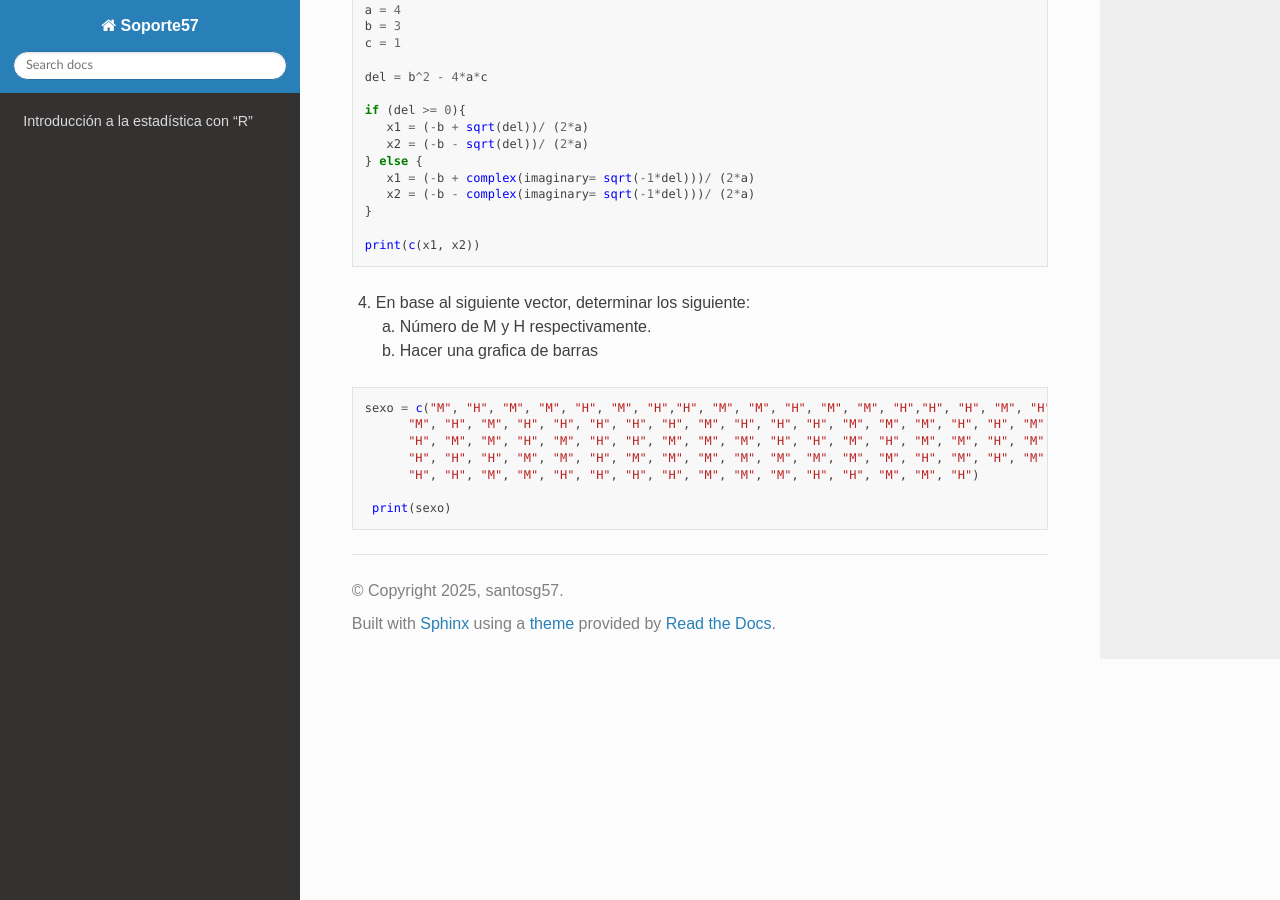
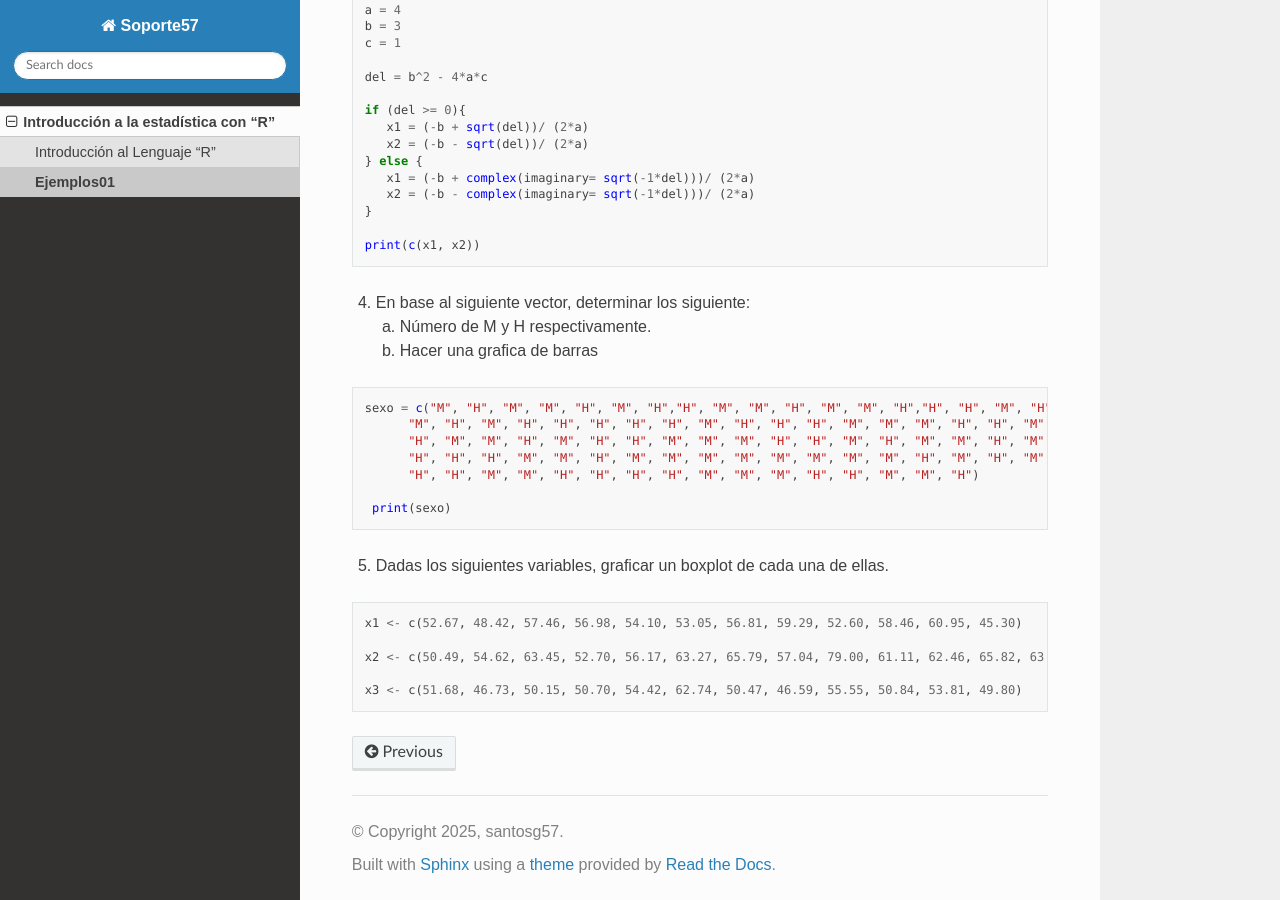
Before and after one commit to matecom57/cursofree, a Sphinx documentation site: the page built from docs/source/Curso_R/Ejemplos01.rst, in a window 1280 px wide and 900 px high, scrolled down 935 px. Built offline with Sphinx 7.4.7 and the Read the Docs theme 3.1.0, drawn with Linux system fonts in a browser that asks for light colours; some of the changed text lies outside the part shown.

Commit message:
Test comité

```diff
--- a/docs/source/Curso_R/Ejemplos01.rst
+++ b/docs/source/Curso_R/Ejemplos01.rst
@@ -78,3 +78,14 @@ Ejemplos01
          "H", "H", "M", "M", "H", "H", "H", "H", "M", "M", "M", "H", "H", "M", "M", "H")
 
     print(sexo)
+
+
+5. Dadas los siguientes variables, graficar un boxplot de cada una de ellas.
+
+.. code::
+
+   x1 <- c(52.67, 48.42, 57.46, 56.98, 54.10, 53.05, 56.81, 59.29, 52.60, 58.46, 60.95, 45.30)
+
+   x2 <- c(50.49, 54.62, 63.45, 52.70, 56.17, 63.27, 65.79, 57.04, 79.00, 61.11, 62.46, 65.82, 63.70, 59.62)
+
+   x3 <- c(51.68, 46.73, 50.15, 50.70, 54.42, 62.74, 50.47, 46.59, 55.55, 50.84, 53.81, 49.80)
--- a/docs/source/Curso_R/curso-r.rst
+++ b/docs/source/Curso_R/curso-r.rst
@@ -4,4 +4,5 @@ Introducción a la estadística con "R"
 .. toctree::
    :maxdepth: 2
 
-   introd.rst
+   introd
+   Ejemplos01
```
